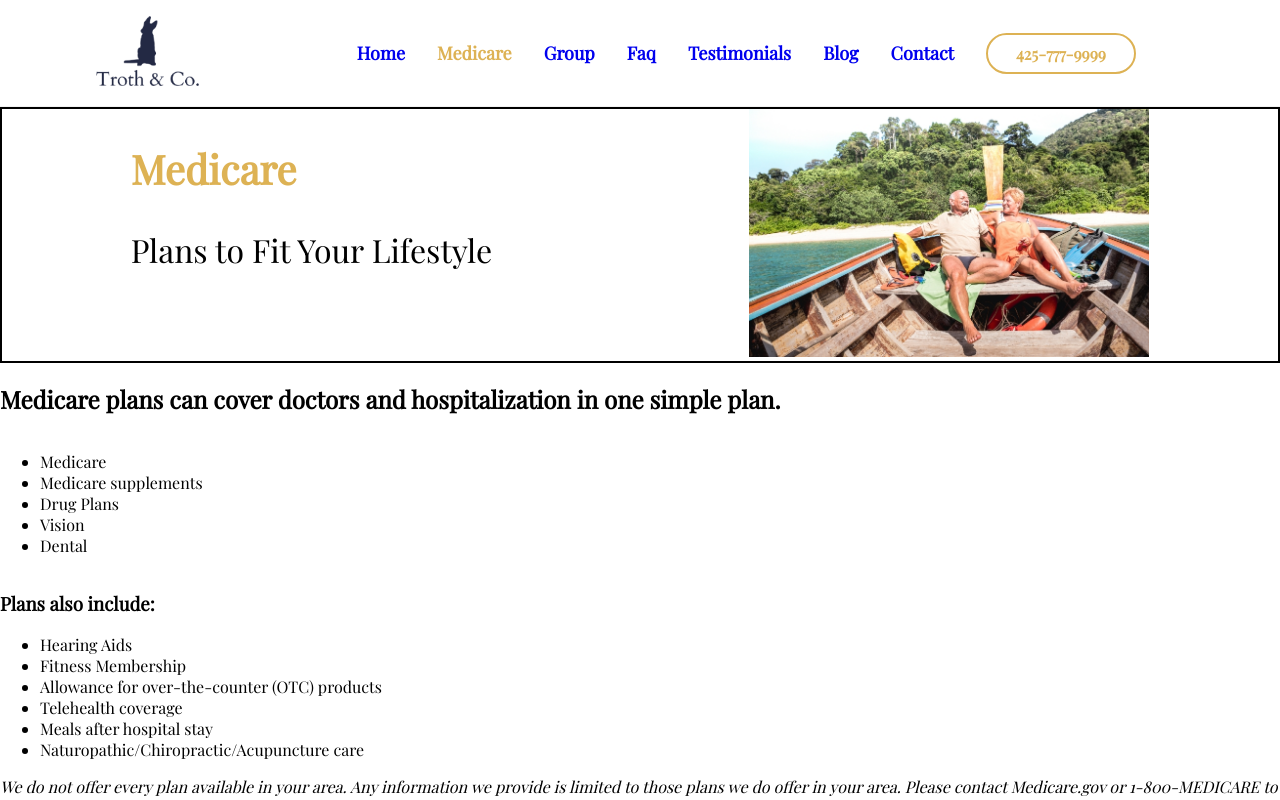
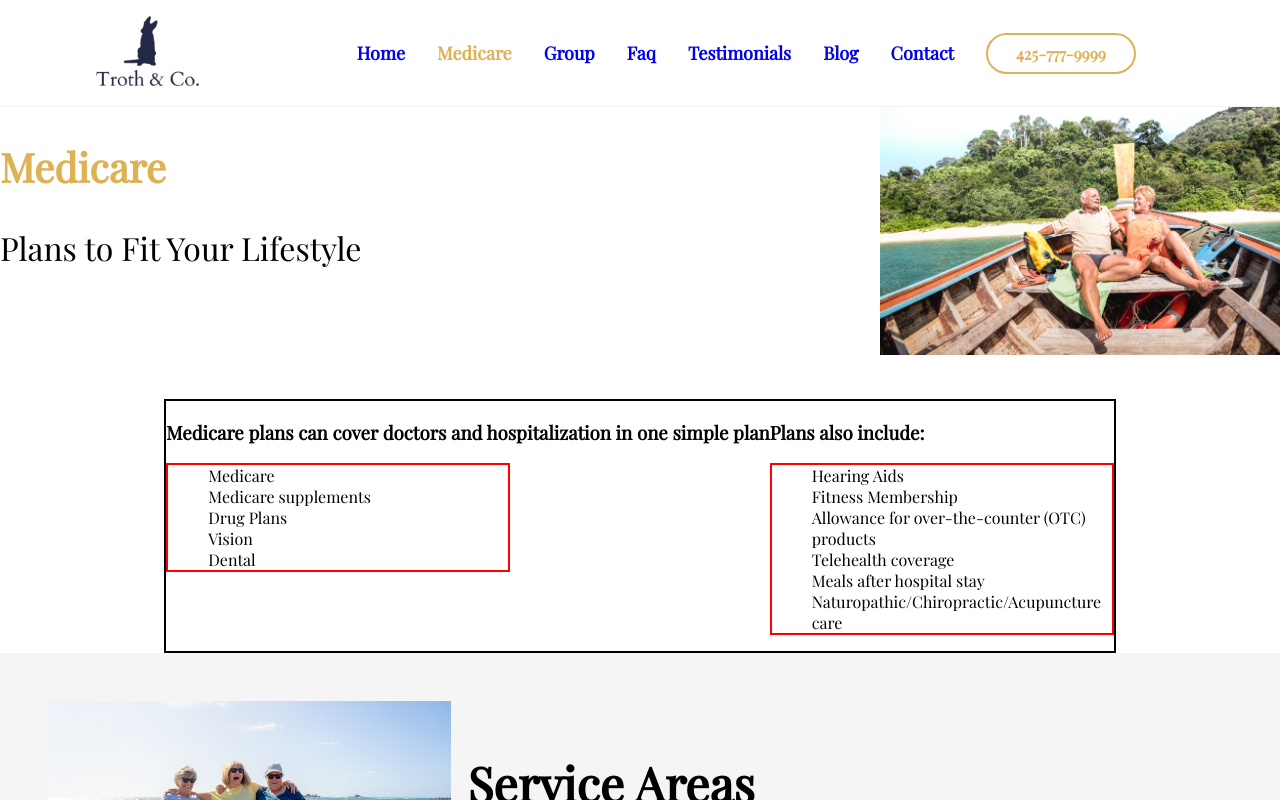
Before and after one commit to Amaretess/troth-website, a React (Create React App) app: page /medicare in a window 1280 px wide. Shown: the top 800 px of the page. Built offline with nearby package versions, Linux system fonts and the light colour scheme.

Commit message:
bug fixes

```diff
--- a/src/components/common/Header.jsx
+++ b/src/components/common/Header.jsx
@@ -27,6 +27,7 @@ const Container = styled.div`
     display: flex;
     flex-direction: column;
     flex-wrap: wrap;
+    width: 100vw;
 
 `
 const TitleContainer = styled.div`
@@ -52,19 +53,18 @@ const ImageContainer = styled.div`
 const HeaderBanner = styled.div`
     display: flex;
     justify-content: space-between;
-    border: 2px solid black;
     @media (max-width: 1100px) {
         flex-wrap: wrap;
     }
     @media (min-width: 500px) {
-        justify-content: space-around;
+        justify-content: space-between;
     }
 `
 
 const TextContainer = styled.div`
     display: flex;
-    flex-wrap: wrap;
     flex-direction: column;
+    align-items: center;
 `
 
 const Tagline = styled.h2`
--- a/src/components/common/Section.jsx
+++ b/src/components/common/Section.jsx
@@ -1,7 +1,7 @@
 import React from 'react'
 import { styled } from 'styled-components'
 
-const Section = ({ title, description, image, children, isOpen, isOpen2, isGray }) => {
+const Section = ({ title, description, image, children, isOpen, isOpen2, isGray, isRight, }) => {
 
     const Container = styled.section`
     display: flex;
@@ -32,9 +32,16 @@ const Section = ({ title, description, image, children, isOpen, isOpen2, isGray
 
             {isOpen2 && (
                 <ImageContainer2>
+                    <Image2 src={image} />
+                </ImageContainer2>
+            )}
+
+            {isRight && (
+                <ImageContainer2>
                     <Image src={image} />
                 </ImageContainer2>
             )}
+
         </Container>
     )
 }
@@ -45,9 +52,9 @@ export default Section
 const TextContainer = styled.div`
         flex-wrap: wrap;
         display: flex;
-        width: 40%;
-        @media (max-width: 500px) {
-            width: 60%;
+        width: 60%;
+        @media (max-width: 900px) {
+            width: 80%;
         }
 
 `
@@ -79,6 +86,18 @@ const Image = styled.img`
         height: 350px;
     }
 `
+const Image2 = styled.img`
+    width: 600px;
+    height: 400px;
+    border-radius: 10px;
+    @media (max-width: 900px) {
+        width: 475px;
+    }
+    @media (max-width: 500px) {
+        width: 400px;
+        height: 250px;
+    }
+`
 
 const Title = styled.h1`
 
--- a/src/pages/GroupPage.jsx
+++ b/src/pages/GroupPage.jsx
@@ -24,7 +24,7 @@ const GroupPage = () => {
                 </ul>
             </Header>
             <SectionContainer>
-                <Section title="How does group insurance work?" description="Coverage through a small business or group health insurance plan can be more affordable than buying coverage by yourself. Here’s what you need to know:" isOpen="true" image={image1}>
+                <Section title="How does group insurance work?" description="Coverage through a small business or group health insurance plan can be more affordable than buying coverage by yourself. Here’s what you need to know:" image={image1} isOpen2={true}>
                     <ul>
                         <li>Generally, coverage is guaranteed</li>
                         <li>You must have at least one employee to qualify</li>
@@ -32,12 +32,11 @@ const GroupPage = () => {
                         <li>You can shop for coverage or replace an existing plan any time of the year</li>
                     </ul>
                 </Section>
-                <Section title="Don’t let small business health insurance confuse you! We can help." description="We advocate for you – If you need help dealing with your insurance company for claims or billing, we can help." isOpen2="true" image={image2} >
+                <Section title="Don’t let small business health insurance confuse you! We can help." description="We advocate for you – If you need help dealing with your insurance company for claims or billing, we can help." image={image2} isOpen2={true}>
                     <p>It’s about you and your needs – We empower you to find the best plan for your business.</p>
                 </Section>
             </SectionContainer >
-
-            <Section title="Ready to get started with a group plan? " description="Hassel Free! Let us shop for you, and get a no-obligation, comparison quote from the top carriers." image={image3} isOpen="true">
+            <Section title="Ready to get started with a group plan? " description="Hassel Free! Let us shop for you, and get a no-obligation, comparison quote from the top carriers." image={image3} isOpen2={true}>
                 <Steps>
                     <Step><strong>Step 1:</strong> Download the Group Consensus Form, complete and save to your computer.</Step>
                     <Button>Census Form</Button>
--- a/src/pages/HomePage.jsx
+++ b/src/pages/HomePage.jsx
@@ -13,16 +13,16 @@ const HomePage = () => {
     return (
         <Container>
             <HomeBanner />
-            <Section isGray="true" isOpen="true" p="We can help anyone located in AK, AZ, CA, DC, FL, ID, MT, NC, NJ, OR, PA, TX, and WA" title='Medicare' description='Medicare plans can cover physicians, hospitalization, and prescription drug coverage in one simple plan.' image={image} alt='surfer dude' backgroundColor="gray">
-                <ul className="section">
+            <Section isGray={true} isOpen={true} p="We can help anyone located in AK, AZ, CA, DC, FL, ID, MT, NC, NJ, OR, PA, TX, and WA" title='Medicare' description='Medicare plans can cover physicians, hospitalization, and prescription drug coverage in one simple plan.' image={image} alt='surfer dude' backgroundColor="gray">
+                <List className="section">
                     <li className="section-item">Medicare advantage plans</li>
                     <li className="section-item">Medicare supplements</li>
                     <li className="section-item">Drug Plans</li>
                     <li className="section-item">Vision</li>
                     <li className="section-item">Dental</li>
-                </ul>
+                </List>
             </Section>
-            <Section isOpen2="true" className="section-2" title='Small Business & Group Health Insurance Plans' description='Group Insurance health plans provide coverage to a group of members, usually comprised of company employees or members of an organization.' image={image2} alt="couple business"   >
+            <Section isRight={true} className="section-2" title='Small Business & Group Health Insurance Plans' description='Group Insurance health plans provide coverage to a group of members, usually comprised of company employees or members of an organization.' image={image2} alt="couple business"   >
                 <ul>
                     <li>medical</li>
                     <li>dental</li>
@@ -42,3 +42,6 @@ export default HomePage;
 const Container = styled.div`
 
 `
+
+const List = styled.ul`
+`
--- a/src/pages/MedicarePage.jsx
+++ b/src/pages/MedicarePage.jsx
@@ -9,28 +9,28 @@ import DisplayButtons from '../components/medicare/DisplayButtons';
 const MedicarePage = () => {
     return (
         <Container>
-            <Header title="Plans to Fit Your Lifestyle" tagline="Medicare" subtitle="Medicare plans can cover doctors and hospitalization in one simple plan." image={image}>
+            <Header title="Plans to Fit Your Lifestyle" tagline="Medicare" image={image}>
                 <Content>
                     <div>
-                        <ul>
+                        <h3>Medicare plans can cover doctors and hospitalization in one simple plan</h3>
+                        <List>
                             <li>Medicare</li>
                             <li>Medicare supplements</li>
                             <li>Drug Plans</li>
                             <li>Vision</li>
                             <li>Dental</li>
-                        </ul>
+                        </List>
                     </div>
                     <div>
                         <h3>Plans also include:</h3>
-                        <ul>
+                        <List>
                             <li>Hearing Aids</li>
                             <li>Fitness Membership</li>
                             <li>Allowance for over-the-counter (OTC) products</li>
                             <li>Telehealth coverage</li>
                             <li>Meals after hospital stay</li>
                             <li>Naturopathic/Chiropractic/Acupuncture care</li>
-                        </ul>
-                        <i>We do not offer every plan available in your area.  Any information we provide is limited to those plans we do offer in your area.  Please contact Medicare.gov or 1-800-MEDICARE to get information on all of your options.</i>
+                        </List>
                     </div>
                 </Content>
             </Header>
@@ -52,5 +52,16 @@ const Container = styled.div`
 
 const Content = styled.div`
     display: flex;
+    justify-content: space-evenly;
+    border: 2px solid black;
+`
+
+const List = styled.ul`
+    display: flex;
     flex-direction: column;
+    align-items: flex-start;
+    justify-content: center;
+    list-style: none;
+    width: 300px;
+    border: 2px solid red;
 `
--- a/src/styles/home/HomeBanner.jsx
+++ b/src/styles/home/HomeBanner.jsx
@@ -6,8 +6,8 @@ import { BsPhone } from "react-icons/bs";
 import { RiCustomerServiceLine } from "react-icons/ri";
 
 const HomeBanner = () => {
-    return <Container>
-        <Header>
+    return <Header>
+        <Container>
             <Title>Welcome to Troth & Co</Title>
             <Slogan>HEALTHIER TOGETHER</Slogan>
             <Description>Are you ready to give your healthcare plan a check up?</Description>
@@ -23,17 +23,17 @@ const HomeBanner = () => {
                     <p>Request a call with one of our representatives.</p>
                 </Sub>
             </MoreInfo>
-        </Header>
+        </Container>
         <ImageContainer>
             <Image src={image} />
         </ImageContainer>
 
-    </Container>;
+    </Header>;
 }
 
 export default HomeBanner;
 
-const Container = styled.div`
+const Header = styled.header`
     width: 100vw;
     display: flex;
     flex-direction: column;
@@ -48,10 +48,11 @@ const Container = styled.div`
     }
 
 `
-const Header = styled.div`
+const Container = styled.div`
     display: flex;
     flex-direction: column;
     flex-wrap: wrap;
+    margin: 1rem;
 `
 const MoreInfo = styled.div`
     display: flex;
```
